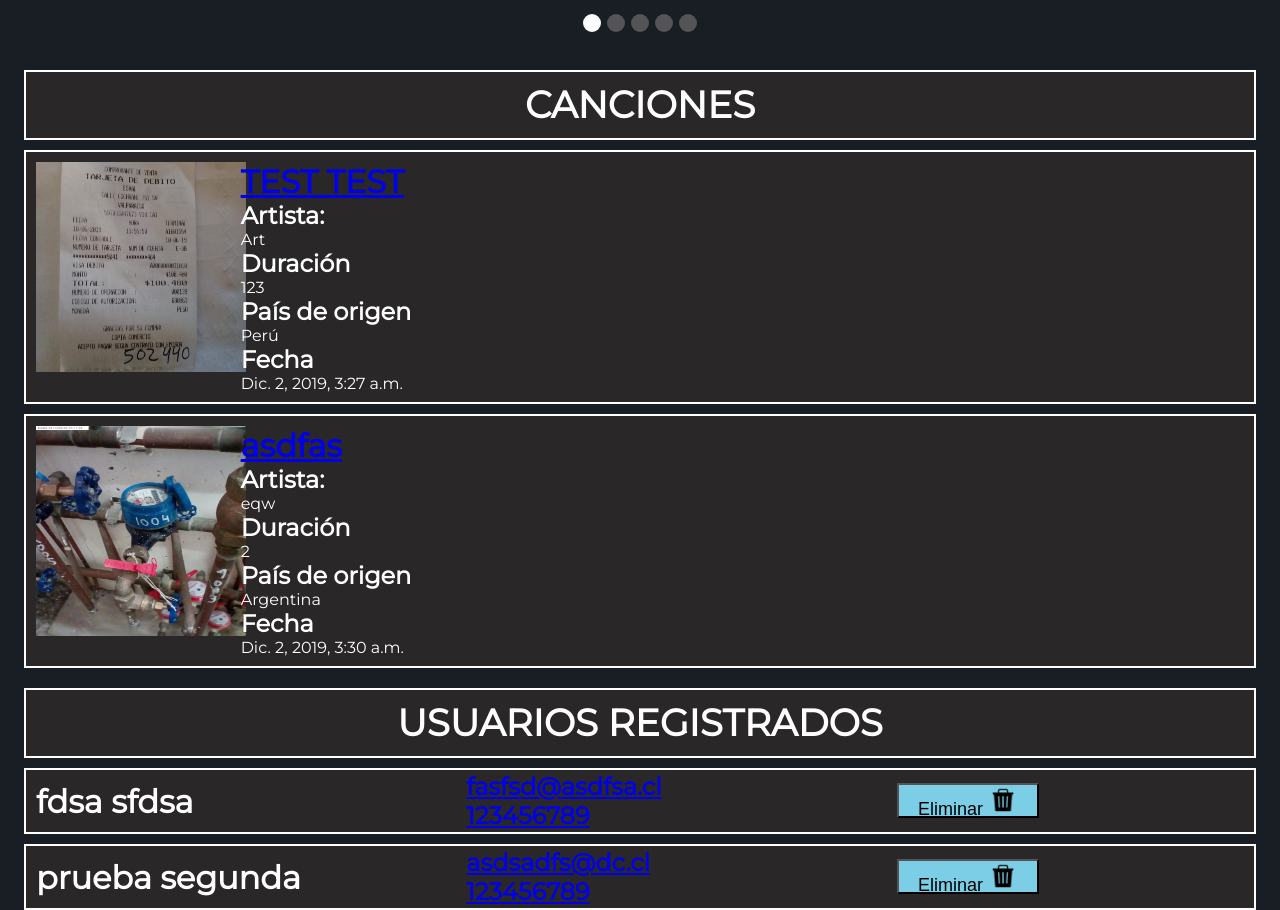
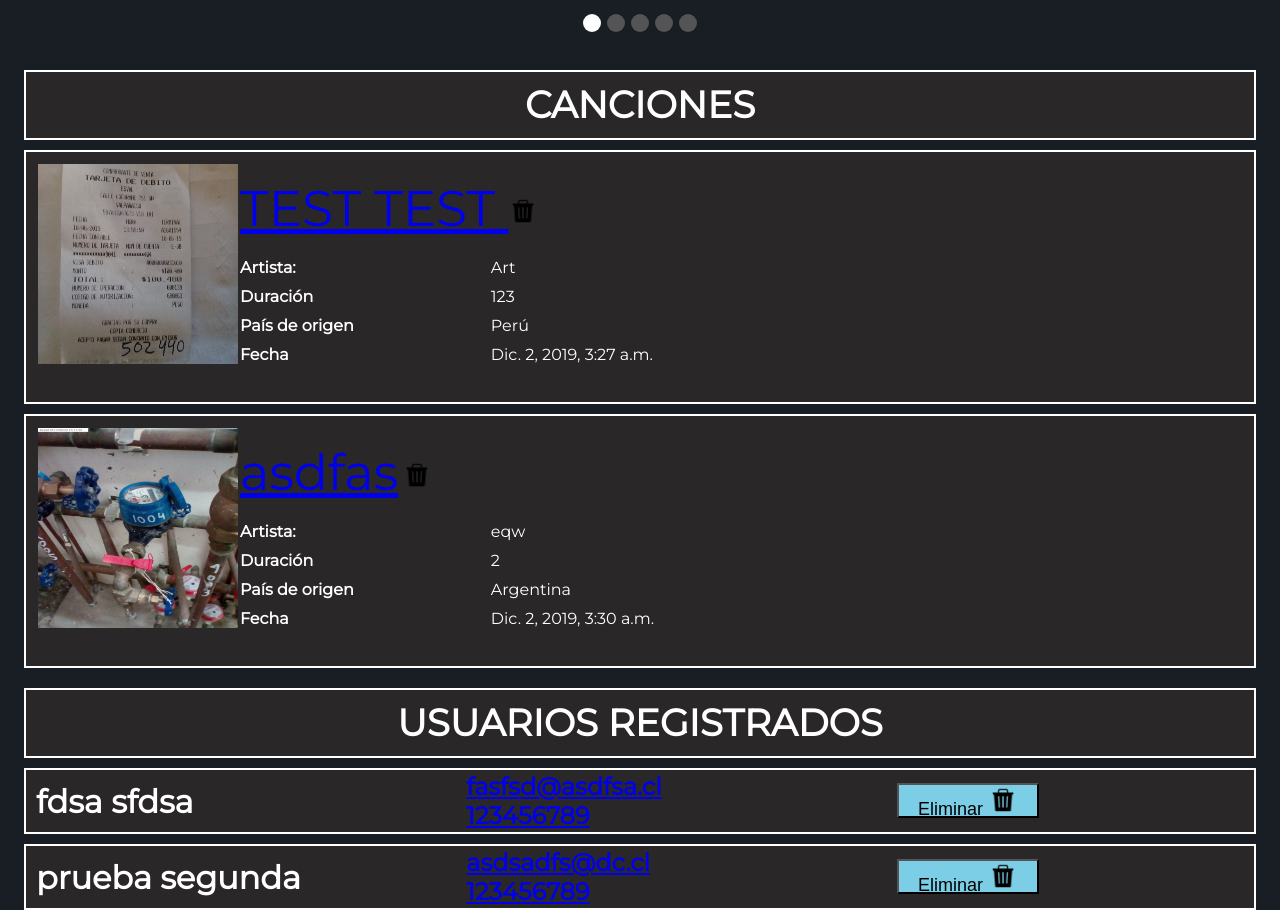
Before and after one commit to nathanbernal/disquera_duoc, a Django app: page / in a window 1280 px wide. Shown: the part 288-1198 px from the top of the page. Run offline with Django 3.2, Linux system fonts and the light colour scheme; data comes from the database, SQL or seed files in the repository; both versions use the stored data as it was after the commit.

Commit message:
Habilitación de eliminación de canciones

```diff
--- a/audiodog/static/css/style.css
+++ b/audiodog/static/css/style.css
@@ -235,6 +235,10 @@ button{
     background: #7ccee6;
 }
 
+.btn {
+  width: 30px;
+}
+
 button:hover{
     background: #35a0bf;
 }
--- a/audiodog/templates/audiodog/cancion_list.html
+++ b/audiodog/templates/audiodog/cancion_list.html
@@ -29,6 +29,14 @@
 
     }
 
+    function showEliminarCancion(cancionId) {
+
+      if (confirm('Está seguro de eliminar la canción seleccionado?')) {
+        unsetCancion(cancionId);
+      }
+
+    }
+
     function unsetUsuario(usuarioId) {
 
       $.get(
@@ -55,6 +63,31 @@
 
     }
 
+    function unsetCancion(cancionId) {
+
+      $.get(
+        '{% url "cancion_eliminar" %}',
+        {
+          cancion_id : cancionId,
+        },
+        function (data) {
+
+          if (data.status=="success") {
+            alert("Canción eliminada");
+            location.reload();
+          }
+
+        }
+      )
+      .fail(
+        function (jqXHR, textStatus, errorThrown) {
+
+          alert(jqXHR.status+"\n"+textStatus+"\n"+errorThrown);
+
+        }
+      );
+
+    }
 
     </script>
 
@@ -104,35 +137,56 @@
                 {% for cancion in canciones %}
                 <div class="row cuadro-cancion">
 
-                    <div class="col-xs-2 col-md-4 col-lg-2 foto-cancion">
-                          {% if cancion.imagen == '' %}
-                            <h2>SIN CARATULA</h2>
-                          {% else %}
-                          <div class="picture">
-                            <img src="{% static 'media/' %}{{ cancion.imagen }}">
-                          </div>
-                          {% endif %}
-                    </div>
                     <div class="col-xs-10 col-md-8 col-lg-10 texto-cancion">
                         <div class="news">
-                            <div class="nombre-cancion">
-                              <h1>
-                                <a target="_blank" href="{% static 'media/' %}{{ cancion.archivo }}">{{ cancion.cancion }}</a>
-                              </h1>
-                            </div>
-                            <div class="descripcion-cancion">
-                                <h2>Artista:</h2>
+
+                          <table width="100%">
+                            <tr>
+                              <td rowspan="10" width="10%">
+                                <div class="picture">
+                                  <img src="{% static 'media/' %}{{ cancion.imagen }}" width="200px" height="200px">
+                                </div>
+                              </td>
+                              <td colspan="2">
+                                  <a style="font-size:50px" target="_blank" href="{% static 'media/' %}{{ cancion.archivo }}">{{ cancion.cancion }}</a>
+                                  <a href="#" onclick="showEliminarCancion('{{ cancion.id }}')"><img src="{% static 'img/icon-trash-a-512.png' %}" width="30px"></a>
+                              </td>
+                            </tr>
+                            <tr>
+                              <th align="left" width="25%">
+                                Artista:
+                              </th>
+                              <td>
                                 <p>{{ cancion.artista }}</p>
-                                <h2>Duración</h2>
+                              </td>
+                            </tr>
+                            <tr>
+                              <th align="left">
+                                Duración
+                              </th>
+                              <td>
                                 <p>{{ cancion.duracion }}</p>
-                                <h2>País de origen</h2>
+                              </td>
+                            </tr>
+                            <tr>
+                              <th align="left">
+                                País de origen
+                              </th>
+                              <td>
                                 <p>{{ cancion.pais }}</p>
-                                <h2>Fecha</h2>
+                              </td>
+                            </tr>
+                            <tr>
+                              <th align="left">
+                                Fecha
+                              </th>
+                              <td>
                                 <p>{{ cancion.registro_fecha }}</p>
-                            </div>
+                              </td>
+                            </tr>
+                          </table>
                         </div>
                     </div>
-
                 </div>
                 {% endfor %}
 
--- a/audiodog/urls.py
+++ b/audiodog/urls.py
@@ -9,4 +9,5 @@ urlpatterns = [
     path('ciudad_get/', views.ciudad_get, name='ciudad_get'),
     path('cancion_subir/', views.cancion_subir, name='cancion_subir'),
     path('cancion_guardar/', views.cancion_guardar, name='cancion_guardar'),
+    path('cancion_eliminar/', views.cancion_eliminar, name='cancion_eliminar'),
 ]
--- a/audiodog/views.py
+++ b/audiodog/views.py
@@ -66,6 +66,16 @@ def usuario_eliminar(request):
 
     return JsonResponse({"status":"success"})
 
+def cancion_eliminar(request):
+
+    logger.error('ELIMINANDO CANCION  '+request.GET["cancion_id"])
+
+    cancion_id=request.GET["cancion_id"]
+    cancion = Cancion.objects.filter(id=cancion_id)
+    cancion.delete()
+
+    return JsonResponse({"status":"success"})
+
 def ciudad_get(request):
 
     logger.error('RECUPERANDO CIUDADES ')
```
Also changed, not shown: db.sqlite3.
